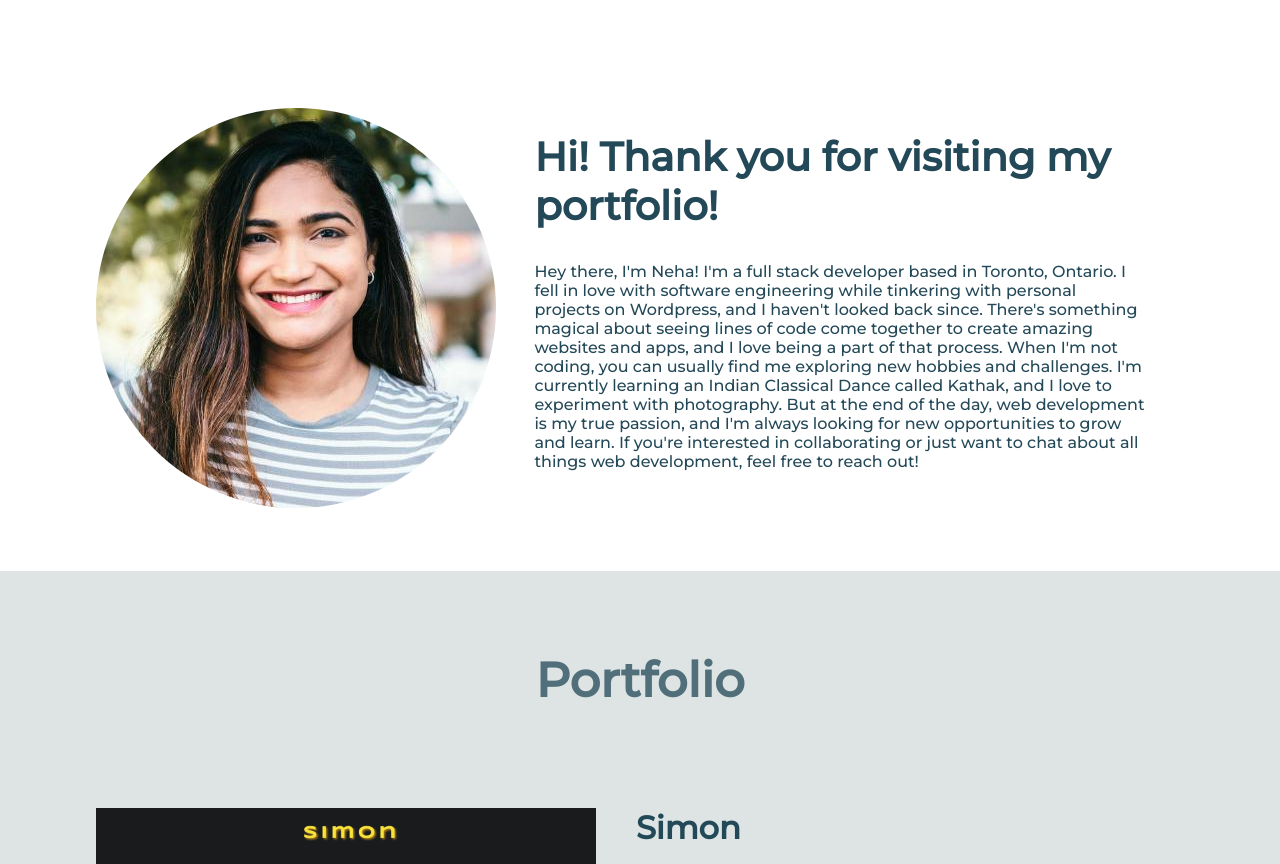
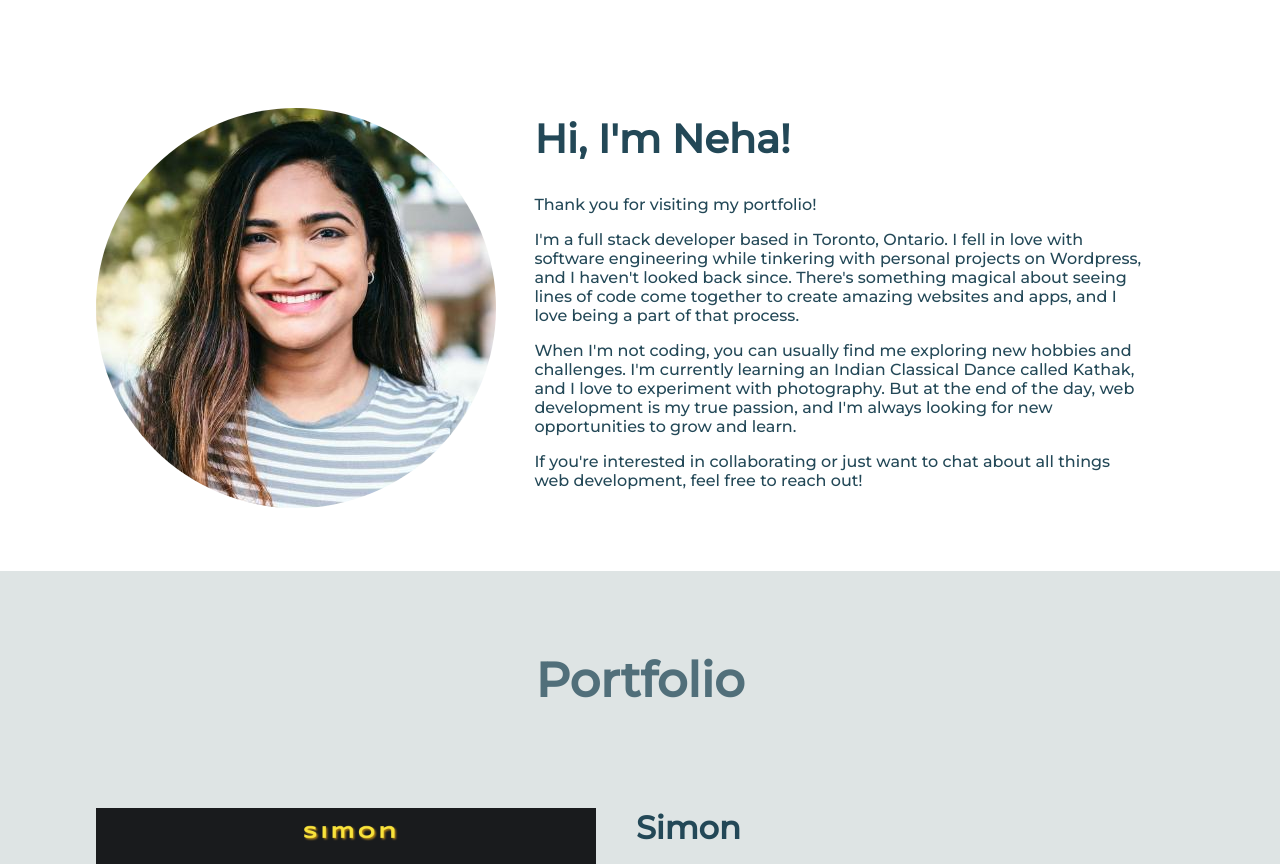
Before and after one commit to bholeneha/portfolio, a React (Create React App) app: page / in a window 1280 px wide. Shown: the part 909-1773 px from the top of the page. Built offline with nearby package versions, Linux system fonts and the light colour scheme.

Commit message:
updated About section

```diff
--- a/src/components/About/About.js
+++ b/src/components/About/About.js
@@ -12,15 +12,19 @@ export default function About() {
                 </div>
                 <div className='AboutText' >
                     <div>
-                        <h2>Hi! Thank you for visiting my portfolio!</h2>
+                        <h2>Hi, I'm Neha!</h2>
                         <div className='AboutContent'>
+                            <p>Thank you for visiting my portfolio!</p>
                             <p>
-                                Hey there, I'm Neha! I'm a full stack developer based in Toronto, Ontario. I fell in love with software engineering while tinkering with personal projects on Wordpress, and I haven't looked back since. There's something magical about seeing lines of code come together to create amazing websites and apps, and I love being a part of that process.
-
+                                I'm a full stack developer based in Toronto, Ontario. I fell in love with software engineering while tinkering with personal projects on Wordpress, and I haven't looked back since. There's something magical about seeing lines of code come together to create amazing websites and apps, and I love being a part of that process.
+                            </p>
+                            <p>
                                 When I'm not coding, you can usually find me exploring new hobbies and challenges. I'm currently learning an Indian Classical Dance called Kathak, and I love to experiment with photography. But at the end of the day, web development is my true passion, and I'm always looking for new opportunities to grow and learn.
-
+                            </p>
+                            <p>
                                 If you're interested in collaborating or just want to chat about all things web development, feel free to reach out!
                             </p>
+
                         </div>
                     </div>
                 </div>
```
